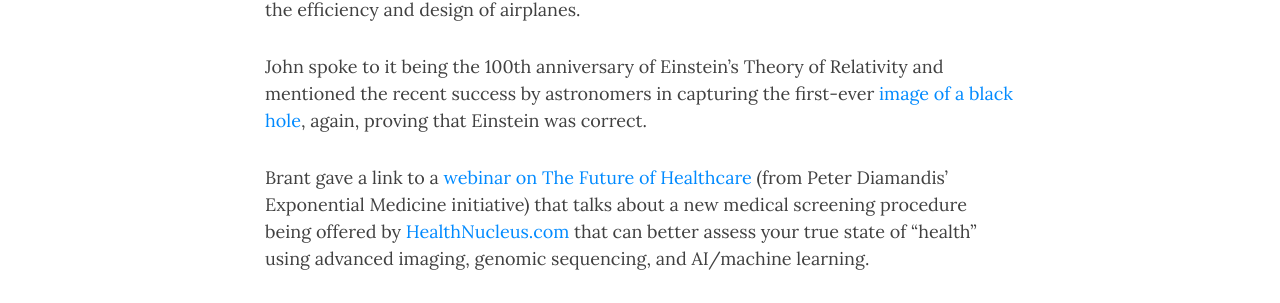
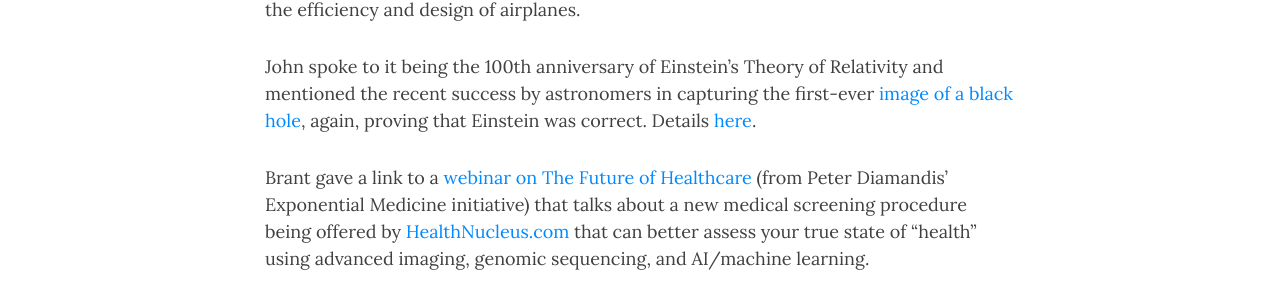
Before and after one commit to BigIdeasForum/bigideasforum.github.io, a Jekyll site: the page built from _posts/2019/2019-05-16-tech-slam8.md, in a window 1280 px wide and 900 px high, scrolled down 1196 px. Shown: the part 151-454 px from the top of the window. Built offline with Jekyll 4.4.1, drawn with Linux system fonts in a browser that asks for light colours; nearby versions of some CDN libraries.

Commit message:
Add John's PDF

```diff
--- a/_posts/2019/2019-05-16-tech-slam8.md
+++ b/_posts/2019/2019-05-16-tech-slam8.md
@@ -24,10 +24,12 @@
 
 Craig talked about how new [electric motor technologies](/assets/present/2019/2019-05-16/craig.pdf) are offering ways to improve on the efficiency and design of airplanes.
 
-John spoke to it being the 100th anniversary of Einstein's Theory of Relativity and mentioned the recent success by astronomers in capturing the first-ever [image of a black hole](https://www.jpl.nasa.gov/edu/news/2019/4/19/how-scientists-captured-the-first-image-of-a-black-hole/), again, proving that Einstein was correct.
+John spoke to it being the 100th anniversary of Einstein's Theory of Relativity and mentioned the recent success by astronomers in capturing the first-ever [image of a black hole](https://www.jpl.nasa.gov/edu/news/2019/4/19/how-scientists-captured-the-first-image-of-a-black-hole/), again, proving that Einstein was correct. Details [here](/assets/present/2019/2019-05-16/100-years-on.pdf).
 
 Brant gave a link to a [webinar on The Future of Healthcare](https://www.a360.digital/david-karow-post-webinar-sample-content)
  (from Peter Diamandis' Exponential Medicine initiative) that talks about a new medical screening procedure being offered by [HealthNucleus.com](https://www.healthnucleus.com) that can better assess your true state of "health" using advanced imaging, genomic sequencing, and AI/machine learning.
+
+ <!-- Brant also touched on the notion of ["frisson"](https://en.wikipedia.org/wiki/Frisson) -- those goosebumps you might feel while listening to music or experiencing something visually that suddenly violates your expectations (e.g. a sudden loud passage, unusual chord change, or a quick, unexpected plot twist in a movie) -- and mentioned some [new VR tech](https://www.youtube.com/watch?v=AYnODogZf-M) that appears capable of delivering a stream of "frisson moments" to the viewer.  -->
 
  Also mentioned:
 
```
